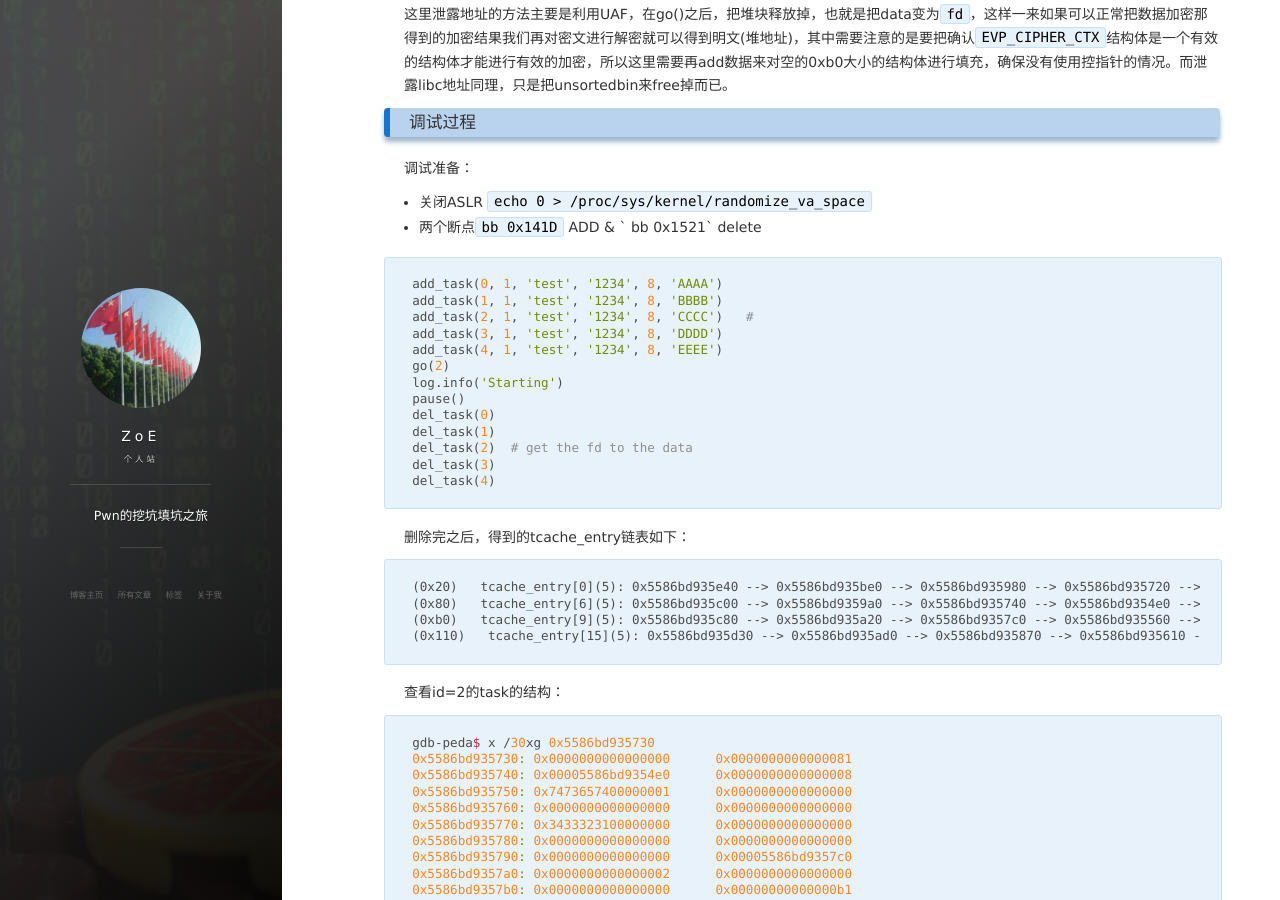
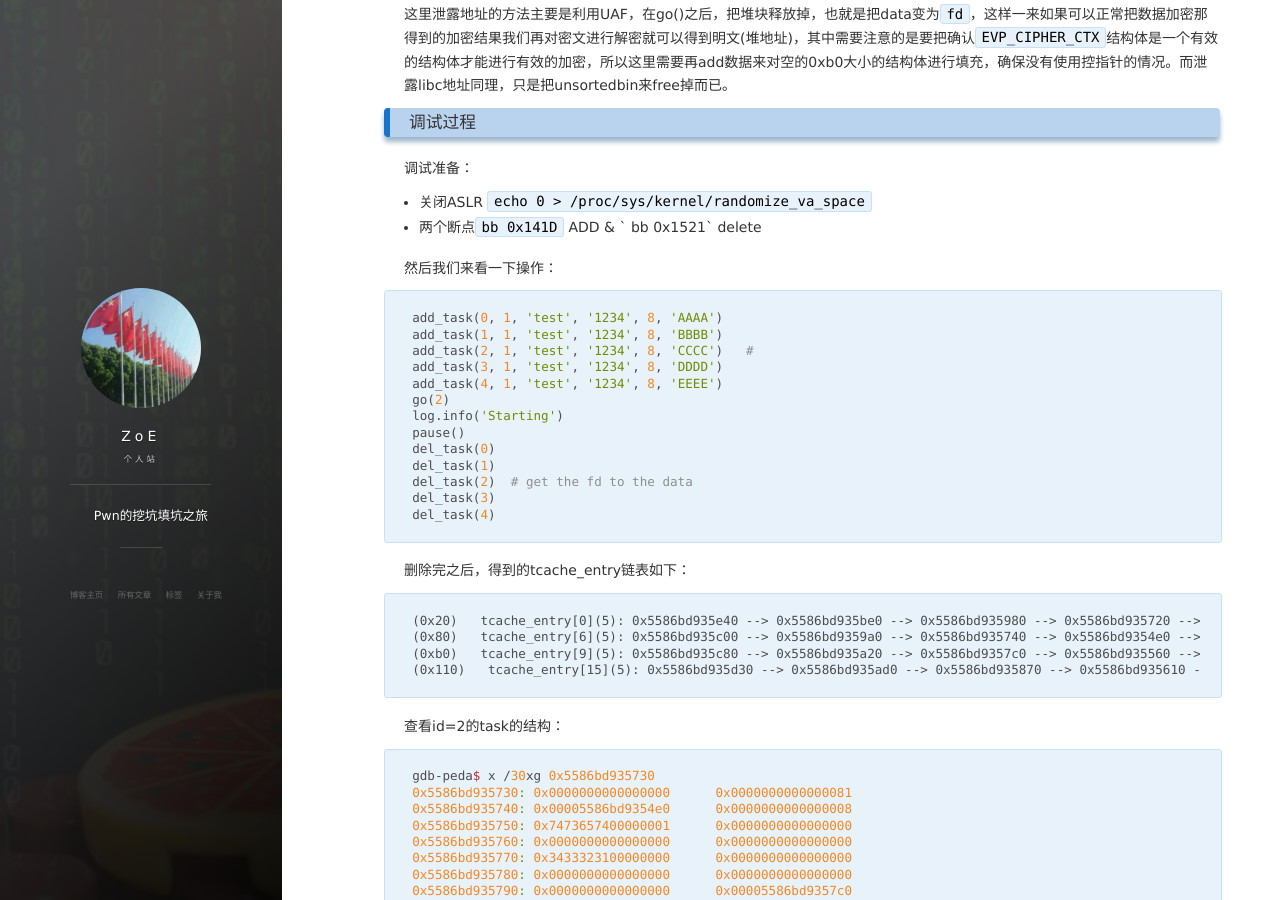
Before and after one commit to ZoEplA/ZoEplA.github.io, a Jekyll site: the page built from _posts/2019-04-02-0ctf2019 Elements & zerotask & babyaegis.md, in a window 1280 px wide and 900 px high, scrolled down 8045 px. Built offline with Jekyll 4.4.1, drawn with Linux system fonts in a browser that asks for light colours; nearby versions of some CDN libraries; comment, search, counter and statistics services are not loaded.

Commit message:
tctf2019 debug

````diff
--- a/_posts/2019-04-02-0ctf2019 Elements & zerotask & babyaegis.md
+++ b/_posts/2019-04-02-0ctf2019 Elements & zerotask & babyaegis.md
@@ -342,6 +342,8 @@ gdb-peda$ x /30xg 0x00007f1c95e9f620
 调试准备：
 + 关闭ASLR	`echo 0 > /proc/sys/kernel/randomize_va_space`
 + 两个断点`bb 0x141D`  ADD  &  ` bb 0x1521`  delete
+
+然后我们来看一下操作：
 
 ```
 add_task(0, 1, 'test', '1234', 8, 'AAAA')
````
